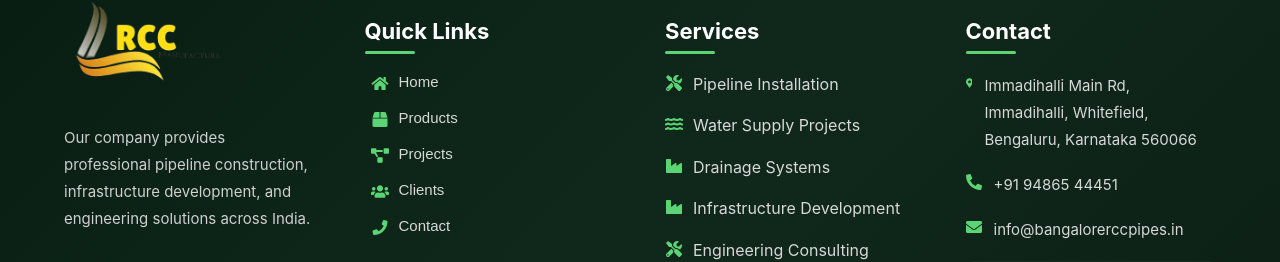
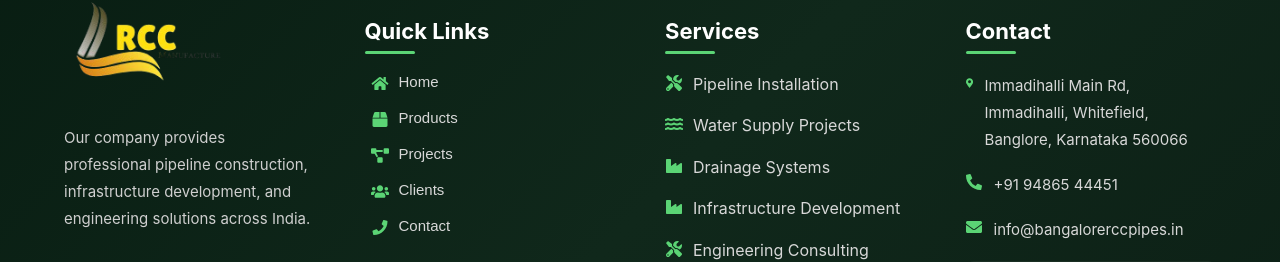
Before and after one commit to devfrontlinetech/bangalorerccpipes, a React (Create React App) app: page / in a window 1280 px wide. Shown: the part 7214-7476 px from the top of the page. Built offline with nearby package versions, Linux system fonts and the light colour scheme.

Commit message:
modified

```diff
--- a/src/components/layout/footer/footer.jsx
+++ b/src/components/layout/footer/footer.jsx
@@ -125,7 +125,7 @@ const Footer = () => {
 
           <p>
             <FaMapMarkerAlt className="footer-icon" />
-            Immadihalli Main Rd, Immadihalli, Whitefield, Bengaluru, Karnataka
+            Immadihalli Main Rd, Immadihalli, Whitefield, Banglore, Karnataka
             560066
           </p>
 
```
